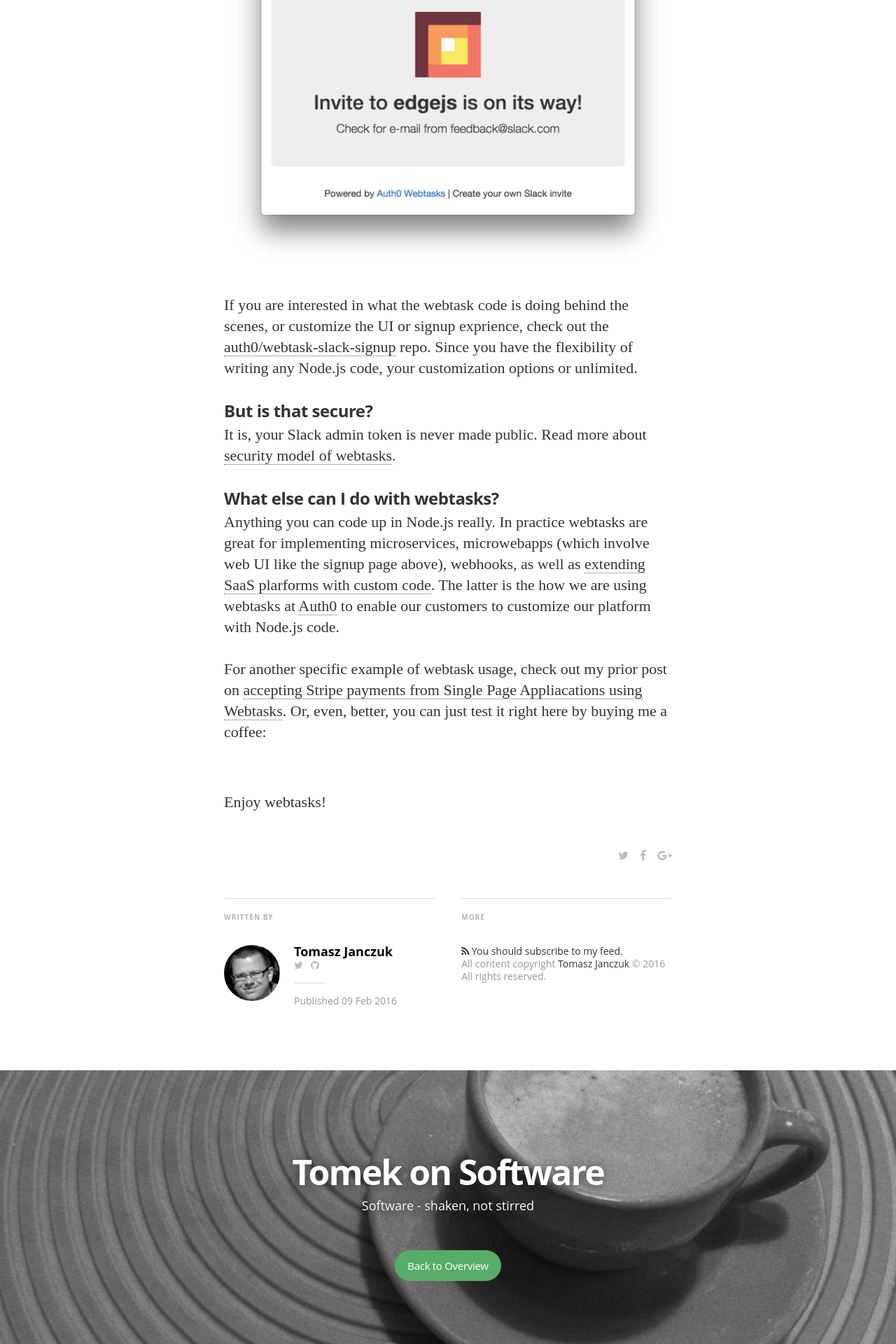
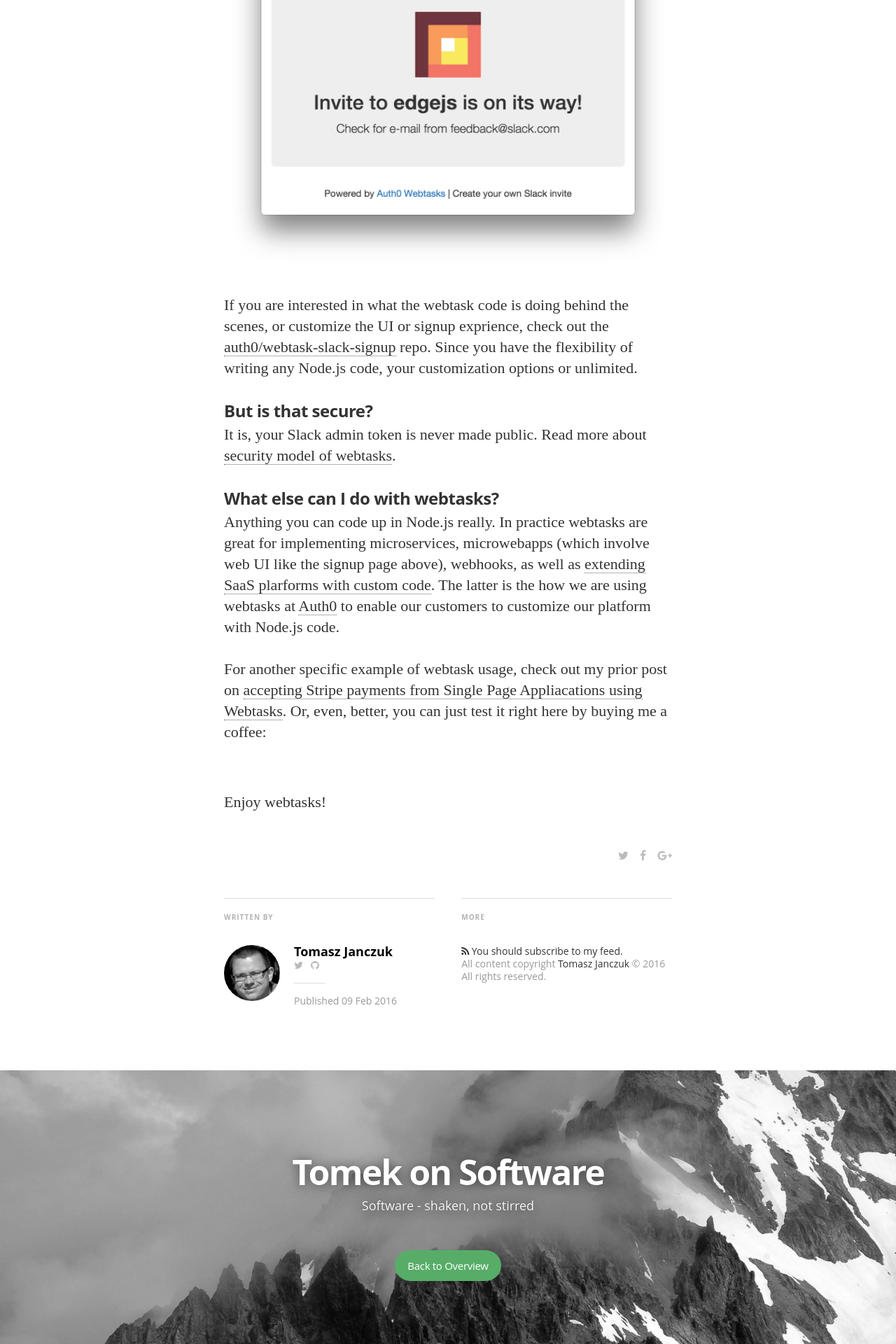
Before and after one commit to tjanczuk/tomasz.janczuk.org, a Jekyll site: the page built from _posts/2016-02-09-create-slack-signup-page-with-webtasks.md, in a window 1280 px wide. Shown: the part 2572-4492 px from the top of the page at 70% size. Built offline with Jekyll 4.4.1, drawn with Linux system fonts in a browser that asks for light colours; nearby versions of some CDN libraries; some web fonts are replaced; Markdown is read by kramdown in place of the engine named in the settings.

Commit message:
change bottom image

```diff
--- a/_posts/2016-02-09-create-slack-signup-page-with-webtasks.md
+++ b/_posts/2016-02-09-create-slack-signup-page-with-webtasks.md
@@ -2,7 +2,7 @@
 layout: post
 title: Create Slack signup page with Auth0 Webtasks
 author: Tomasz Janczuk
-bottomimage: /assets/post_images/2016-01-29/2.jpg
+bottomimage: /assets/images/b_1.jpg
 tags:
 - webtask
 - webtasks
```
